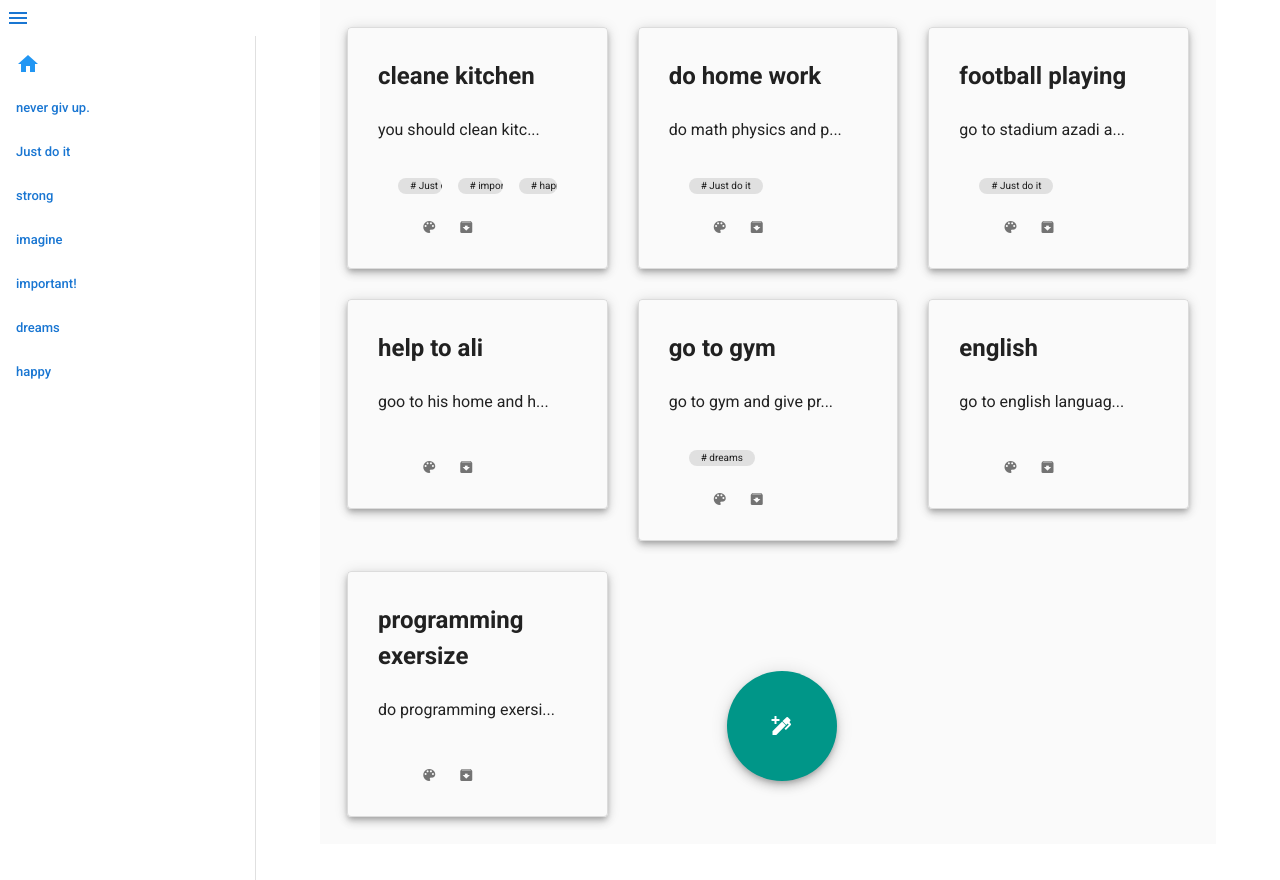
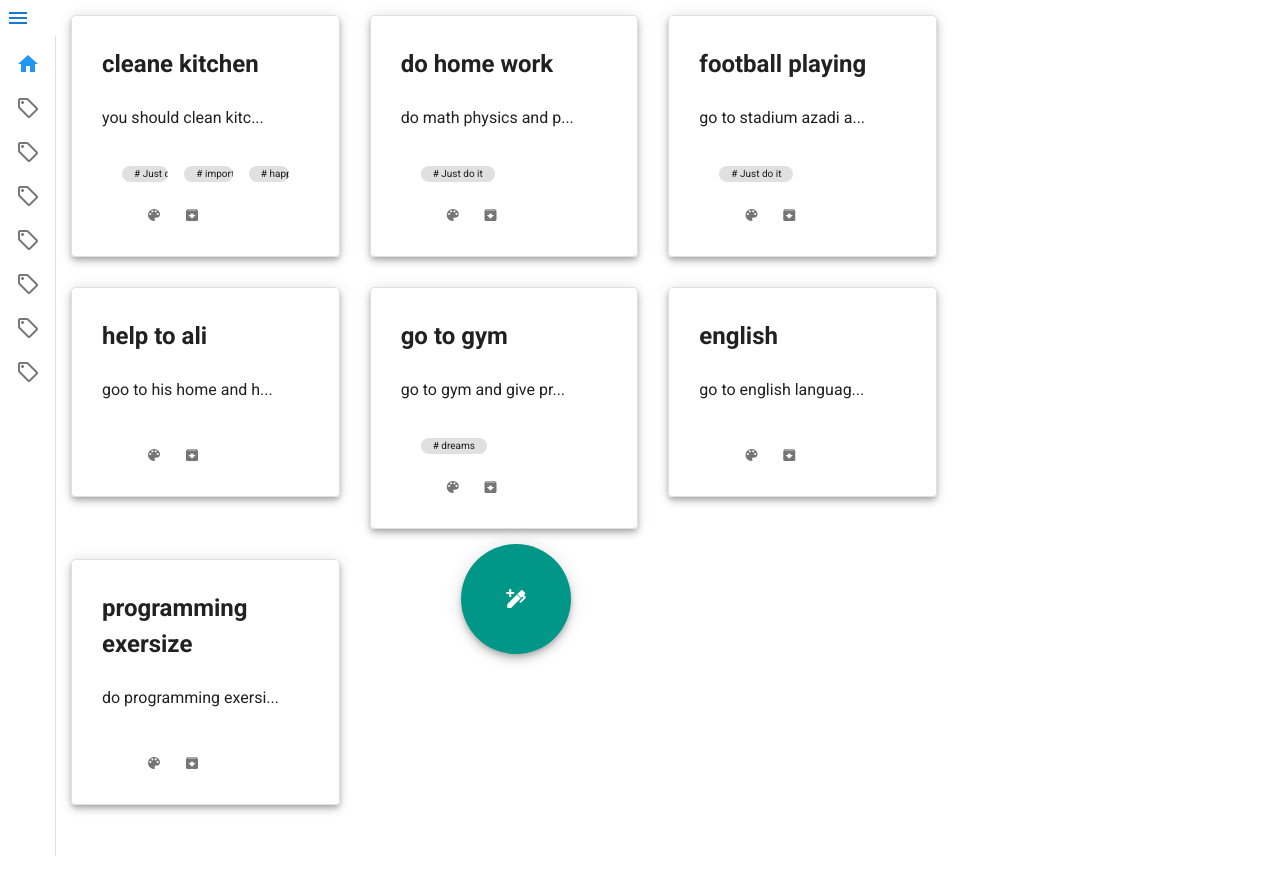
Before and after one commit to afrasiabi1374/notes, a Nuxt app: page / in a window 1280 px wide. After the commit the page ends 856 px from the top, so only its background shows below. Built offline with nearby package versions, Linux system fonts and the light colour scheme.

Commit message:
store is optimized by  function named archivedOrUnarchivedNotes

```diff
--- a/components/todoNotes/CardNote.vue
+++ b/components/todoNotes/CardNote.vue
@@ -45,6 +45,7 @@
        this.$store.commit('helloWorld/archiver', this.note.id)
       // this.$emit('click')
       console.log(this.note.id);
+      console.log(this.$store.getters['helloWorld/showUnarchived']);
 
     }
 
--- a/components/todoNotes/nav/TodoNav.vue
+++ b/components/todoNotes/nav/TodoNav.vue
@@ -1,10 +1,16 @@
 <!-- <v-btn color="teal" dark @click.stop="drawer = !drawer" :class="$vuetify.breakpoint.mdAndUp ?'nav-sandwich-btn-hide':''"> menu </v-btn> -->
 <template>
-    <div   class="nav-bar" >
-      <v-app-bar-nav-icon @click="drawer = !drawer"  color="primary" ></v-app-bar-nav-icon>
-      <v-navigation-drawer hide-overlay
+    <div  class="nav-bar" >
+      <v-app-bar-nav-icon  @click="drawer = !drawer"  color="primary" ></v-app-bar-nav-icon>
+      <v-navigation-drawer
+
+        hide-overlay
         v-model="drawer"
-        relative
+        expand-on-hover
+        class="sandwich"
+        append
+        light
+        mini-variant
 
       >
         <v-list nav dense>
@@ -20,7 +26,8 @@
             </v-list-item>
             <v-list-item v-for="(tagItem,index) in menuTags" :key="index" >
               <v-list-item-title>
-                <nuxt-link :to="'/tags/' + `${tagItem.id}`" class="app-bar-link-item" >{{tagItem.name}} </nuxt-link>
+                <v-icon>mdi-tag-outline</v-icon>
+                <nuxt-link :to="'/tags/' + `${tagItem.id}`" class="app-bar-link-item"  >{{tagItem.name}} </nuxt-link>
               </v-list-item-title>
             </v-list-item>
           </v-list-item-group>
@@ -36,7 +43,8 @@
       return{
           drawer: true,
           group: null,
-          menuTags:this.$store.state.helloWorld.tags
+          menuTags:this.$store.state.helloWorld.tags,
+          width:'none'
       }
     },
 
@@ -47,10 +55,7 @@
   .app-bar-link-item{
     text-decoration: none;
     color: black;
+
   }
-  .nav-bar{
-    width: 25%;
-    min-height: 100%;
-    position: relative;
-  }
+
 </style>
--- a/pages/index.vue
+++ b/pages/index.vue
@@ -1,13 +1,11 @@
 <template>
-    <div style="width:70%">
-      <v-container class="grey lighten-5">
+    <div class="main-content">
         <v-row no-gutters style="">
-          <template v-for="(note, index) in allNotes" >
-            <v-col v-if="note.archived === false" cols="12" sm="4" :key="index" >
+          <template v-for="(note, index) in filterNotes" >
+            <v-col  cols="12" sm="4" :key="index" >
               <card-note  :note="note" @click="formNote=note"/>
             </v-col>
           </template>
-
           <v-btn
             class="mx-2 add-btn"
             fab
@@ -18,12 +16,9 @@
             <v-icon dark>mdi-pen-plus</v-icon>
           </v-btn>
         </v-row>
-      </v-container >
       <!-- <note-form v-model="formNopte" :value="formNote" @input="(v) => formNote=v" /> -->
       <note-form v-model="formNote" />
-
     </div>
-
 </template>
 <script>
     import NoteForm from '~/components/todoNotes/NoteForm';
@@ -35,15 +30,32 @@
 
       data(){
         return{
-          allNotes: this.$store.state.helloWorld.notes,
+          // allNotes: this.$store.getters['helloWorld/showUnarchived'],
           formNote: undefined,
           emptyNoteForAdd:{title: "", text: ""},
+        }
+      },
+      // watch:{
+      //   allNotes(val){
+      //    //  this.allNotes =   this.$store.getters['helloWorld/showUnarchived'];
+      //     console.log("this is from watcher  : ",val);
+      //   }
+      // },
+      computed:{
+        // allUnarchiveNotes(){
+        //   return this.$store.getters['helloWorld/showUnarchived']
+        // }
+        filterNotes(){
+          return this.$store.getters['helloWorld/archivedOrUnarchivedNotes'](false)
         }
       },
       methods:{
       logger(){
       console.log(this.showTag);
       }
+    },
+    created(){
+
     }
   }
 </script>
@@ -55,8 +67,8 @@
     padding: 55px;
     font-size: 2em;
   }
-  .nav-bar{
-    width: 25%;
-    min-height: 100%;
-  }
+.main-content{
+  width: 70%;
+
+}
 </style>
--- a/pages/tags/_tag.vue
+++ b/pages/tags/_tag.vue
@@ -2,7 +2,7 @@
     <div  class="container-ar" >
         <h3>unarchived</h3>
         <v-row class="unarchived">
-            <template v-for="(note, index) in notesOfTag" >
+            <template v-for="(note, index) in filterNotesUnarchive" >
                 <v-col v-if="note.archived === false" cols="12" sm="3" :key="index"  >
                     <card-note   :note="note" @click="formNote=note"/>
                 </v-col>
@@ -11,7 +11,7 @@
 
         <h3>archived</h3>
         <v-row class="archived">
-            <template v-for="(note, index) in notesOfTag" >
+            <template v-for="(note, index) in filterNotesArchive" >
                 <v-col v-if="note.archived === true" cols="12" sm="3" :key="index"  >
                     <card-note   :note="note" @click="formNote=note"/>
                 </v-col>
@@ -32,10 +32,18 @@ export default {
             notesOfTag:undefined
         }
     },
-        created(){
-            this.notesOfTag=this.$store.getters['helloWorld/notesByTag'](this.tagParam)
+    created(){
+        this.notesOfTag=this.$store.getters['helloWorld/notesByTag'](this.tagParam)
 
+    },
+    computed:{
+        filterNotesUnarchive(){
+          return this.$store.getters['helloWorld/archivedOrUnarchivedNotes'](false, this.tagParam)
         },
+        filterNotesArchive(){
+          return this.$store.getters['helloWorld/archivedOrUnarchivedNotes'](true, this.tagParam)
+        },
+    }
 }
 </script>
 
--- a/store/helloWorld.js
+++ b/store/helloWorld.js
@@ -144,8 +144,8 @@ export const mutations = {
 
     },
     archiver(state,noteId){
+       console.log(state.notes.find(note=>note.id==noteId).archived = !state.notes.find(note=>note.id==noteId).archived);
 
-        console.log(state.notes.find(note=>note.id==noteId).archived = !state.notes.find(note=>note.id==noteId).archived);
     }
 
 }
@@ -165,6 +165,17 @@ export const getters = {
         // state.notes.filter(note => console.log(note.tagsId.includes(0+tagID)) )
         // console.log('ddddddddd', tagID, state.notes.filter(note => note.tagsId.includes(tagID) ));
         return state.notes.filter(note => note.tagsId.includes(parseInt(tagID)) )
+    },
+
+    showUnarchived:(state)=>{
+        return state.notes.filter(note=>note.archived === false)
+    },
+
+
+    archivedOrUnarchivedNotes:(state) => (archive, tagId = null) => {
+        return state.notes.filter( note => {
+            return note.archived === archive && (tagId? note.tagsId.includes(parseInt(tagId)): true)
+        })
     }
 
 }
```
Also changed, not shown: layouts/default.vue (indentation only).
